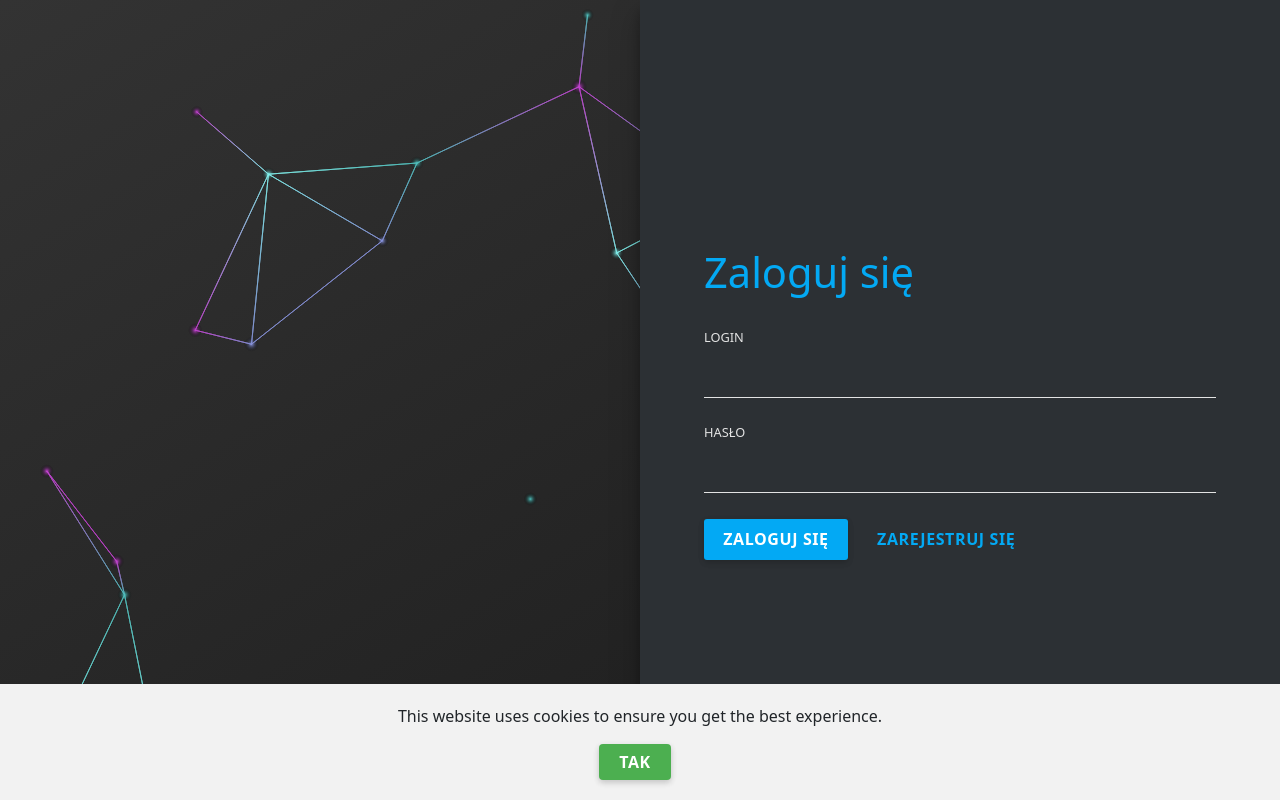
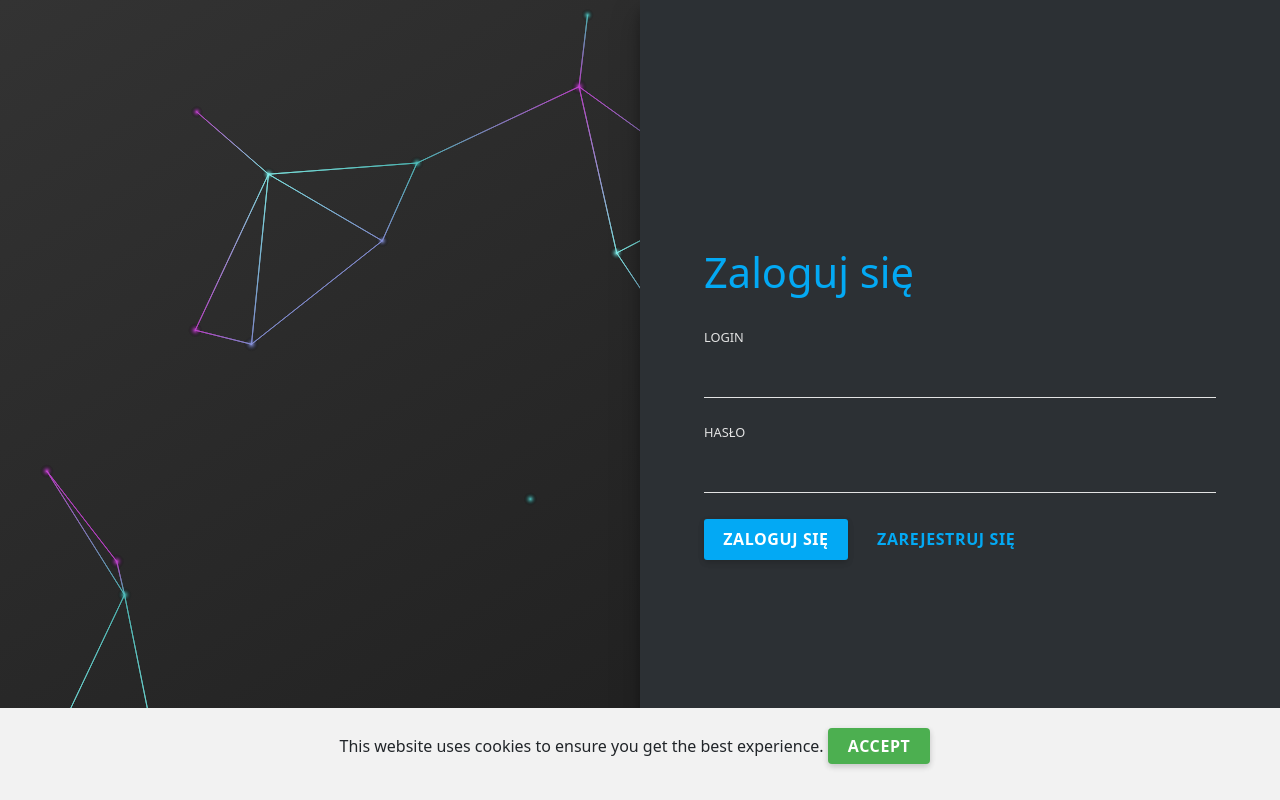
Before and after one commit to K-Pecka/edupjatk, a Vue app: page /access in a window 1280 px wide. Built offline with nearby package versions, Linux system fonts and the light colour scheme.

Commit message:
update cookies banner

```diff
--- a/src/components/access/InitComponent.vue
+++ b/src/components/access/InitComponent.vue
@@ -1,27 +1,21 @@
 <script setup>
 import { accessHTMLstore } from '@/stores/static/pageData/accessHTML.js'
-import {useStore} from '@/stores/userStorage.js'
+import { useStore } from '@/stores/userStorage.js'
 
-const {login,register} = useStore()
+const { sendData } = useStore()
 const store = accessHTMLstore()
 
 const accessTypePanel = store.getState()
 
 const changeState = () => store.changeState()
 const sendForm = async () => {
-
-  const {fields,state}=accessTypePanel.value
+  const { fields, state } = accessTypePanel.value
 
   const formData = fields.reduce((data, field) => {
     data[field.name] = field.value
     return data
   }, {})
-  try {
-    state == 'logIn' ? await login(formData) : await register(formData);
-  } catch (error) {
-    console.error('Error during login or registration:', error);
-    // You can handle the error in a way that makes sense for your application
-  }
+  sendData(formData, state)
 }
 </script>
 
@@ -30,11 +24,11 @@ const sendForm = async () => {
     <div class="content">
       <h2>{{ accessTypePanel.title }}</h2>
       <form @submit.prevent="sendForm">
-          <component
-            :is="accessTypePanel.component"
-            :fields="accessTypePanel.fields"
-            :key="accessTypePanel.state"
-          />
+        <component
+          :is="accessTypePanel.component"
+          :fields="accessTypePanel.fields"
+          :key="accessTypePanel.state"
+        />
         <div class="form-element form-submit">
           <button id="signUp" class="signup" type="submit" name="signup">
             {{ accessTypePanel.btn?.main.title }}
@@ -48,12 +42,6 @@ const sendForm = async () => {
   </div>
 </template>
 <style>
-.fade-enter-active, .fade-leave-active {
-  transition: opacity 0.5s;
-}
-.fade-enter, .fade-leave-to {
-  opacity: 0;
-}
 label {
   font-size: 0.8em;
   text-transform: uppercase;
--- a/src/components/access/logIn/LogInForm.vue
+++ b/src/components/access/logIn/LogInForm.vue
@@ -1,5 +1,5 @@
 <script setup>
-import { reactive, defineProps } from 'vue';
+import { reactive } from 'vue';
 
 const props = defineProps(['fields']);
 const  fields  = reactive(props.fields);
--- a/src/components/access/signUp/SignUpForm.vue
+++ b/src/components/access/signUp/SignUpForm.vue
@@ -1,5 +1,5 @@
 <script setup>
-import { reactive, defineProps } from 'vue';
+import { reactive } from 'vue';
 
 const props = defineProps(['fields']);
 const fields = reactive(props.fields);
--- a/src/components/static/CookieBanner.vue
+++ b/src/components/static/CookieBanner.vue
@@ -1,20 +1,18 @@
+<script setup>
+import { userStorage } from '@/stores/static/pageData/banner.js'
+import {toRefs} from 'vue'
+const { cookies, acceptCookies, showCookieBanner } = toRefs(userStorage())
+</script>
+
 <template>
   <div :class="{ 'hide': !showCookieBanner }">
-      <p>This website uses cookies to ensure you get the best experience.</p>
-      <button @click="acceptCookies">TAK</button>
+    <p>
+      {{ cookies.content }}
+      <button @click="acceptCookies">{{ cookies.button.title }}</button>
+    </p>
   </div>
 </template>
 
-  <script setup>
-    import { ref } from 'vue';
-
-    const showCookieBanner = ref(!sessionStorage.getItem('cookiesAccepted'));
-
-    const acceptCookies = () => {
-    sessionStorage.setItem('cookiesAccepted', 'true');
-    showCookieBanner.value = false;
-    };
-    </script>
 <style scoped>
 div {
   position: fixed;
@@ -24,14 +22,14 @@
   background-color: #f2f2f2;
   padding: 20px;
   text-align: center;
-    transition: transform 0.5s ease-in-out; /* Use transform for smooth slide */
+  transition: transform 0.5s ease-in-out;
 }
 
 .hide {
-    transform: translateY(100%); /* Slide down to hide */
+  transform: translateY(100%);
 }
 button {
-    background-color: #4CAF50;
+  background-color: #4caf50;
   color: white;
   padding: 10px 20px;
   border: none;
--- a/src/router/index.js
+++ b/src/router/index.js
@@ -14,7 +14,7 @@ const router = createRouter({
 
 const panelGuard = (to, from, next, store) => {
   if (!store.isLoggedIn()) {
-    next('/login')
+    next('/access')
   } else {
     next()
   }
--- a/src/stores/static/pageData/accessHTML.js
+++ b/src/stores/static/pageData/accessHTML.js
@@ -1,12 +1,12 @@
 import { defineStore } from 'pinia'
-import { ref } from 'vue'
+import { ref,markRaw } from 'vue'
 import LogInForm from '@/components/access/logIn/LogInForm.vue'
 import SignUpForm from '@/components/access/signUp/SignUpForm.vue'
 
 export const accessHTMLstore = defineStore('accessFormData', () => {
   const defaultState = {
     logIn: {
-      component: LogInForm,
+      component: markRaw(LogInForm),
       state: 'logIn',
       classPanelPage: 'logIn',
       title: 'Zaloguj się',
@@ -29,7 +29,7 @@ export const accessHTMLstore = defineStore('accessFormData', () => {
     },
     signUp: {
       state: 'signUp',
-      component: SignUpForm,
+      component: markRaw(SignUpForm),
       classPanelPage: 'signUp',
       title: 'Zarejestruj się',
       btn: {
--- /dev/null
+++ b/src/stores/static/pageData/banner.js
@@ -0,0 +1,17 @@
+import { defineStore } from 'pinia'
+import {ref} from 'vue'
+export const userStorage = defineStore('banner', () => {
+    const showCookieBanner = ref(!sessionStorage.getItem('cookiesAccepted'));
+    const cookies = {
+        content:"This website uses cookies to ensure you get the best experience.",
+        button:{
+            title:"accept"
+        }
+    }
+
+    const acceptCookies = () => {
+        sessionStorage.setItem('cookiesAccepted', 'true');
+        showCookieBanner.value = false;
+    };
+    return {cookies,showCookieBanner,acceptCookies}
+})
--- a/src/stores/userStorage.js
+++ b/src/stores/userStorage.js
@@ -2,6 +2,8 @@ import { defineStore } from 'pinia'
 import { ref } from 'vue'
 import userPanel from '@/components/panel/user/initComponents.vue'
 import teacherPanel from '@/components/panel/teacher/initComponents.vue'
+import router from '@/router/index.js'
+
 
 export const useStore = defineStore('user', () => {
   const users = ref([
@@ -31,7 +33,10 @@ export const useStore = defineStore('user', () => {
     teacher: teacherPanel
   }
   const publicPath = ['/access', '/']
-
+  const paths = {
+    home: '/',
+    panel: '/panel'
+  };
   function findUser(email, password) {
     return users.value.find((u) => u.email === email && u.password === password)
   }
@@ -93,7 +98,14 @@ export const useStore = defineStore('user', () => {
   {
     return new Promise((resolve, reject) => {
       getUser(data)
-        .then(response => resolve(response))
+        .then(response => {
+          console.log(response);
+          if(response.status){
+            if (goTo(paths.panel)) {
+            router.push(paths.panel)
+          }
+          resolve(response);
+        }})
         .catch(error => {
           console.error(error);
           reject(error);
@@ -126,6 +138,17 @@ export const useStore = defineStore('user', () => {
   {
     return 'pomidor'+data
   }
+  async function sendData(formData,state)
+  {
+    try {
+      return state == 'logIn' ? await login(formData) : await register(formData);
+    } catch (error) {
+      console.error('Error during login or registration:', error);
+    }
+  }
+  function goTo(targetPath) {
+    return Object.values(paths).includes(targetPath);
+  }
   return {
     getPanel,
     getUser,
@@ -134,6 +157,5 @@ export const useStore = defineStore('user', () => {
     isLoggedIn,
     getAccessPath,
     getUserInfo,
-    login,
-    register }
+    sendData,paths,goTo }
 })
```
Lines whose indentation alone changed are shown as unchanged.
